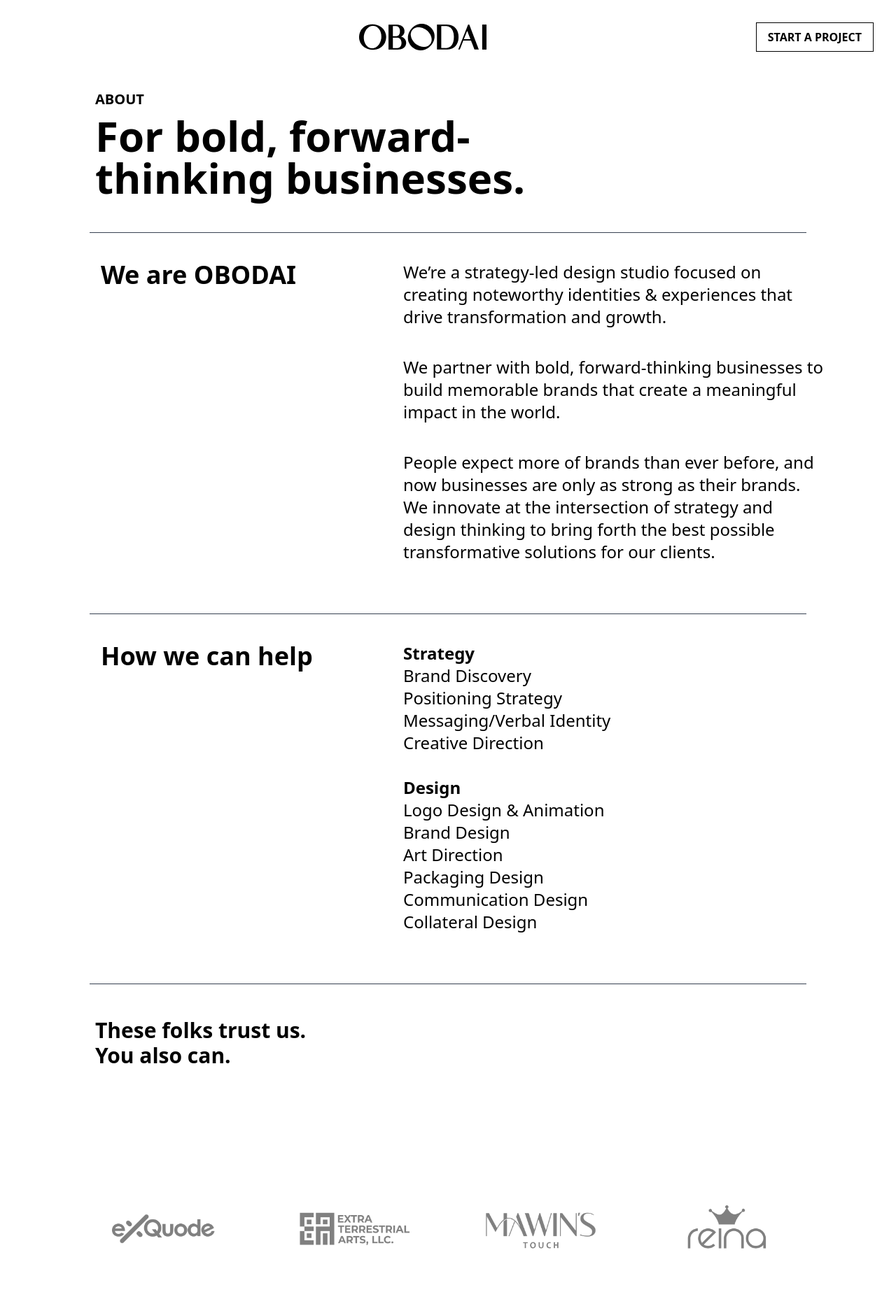
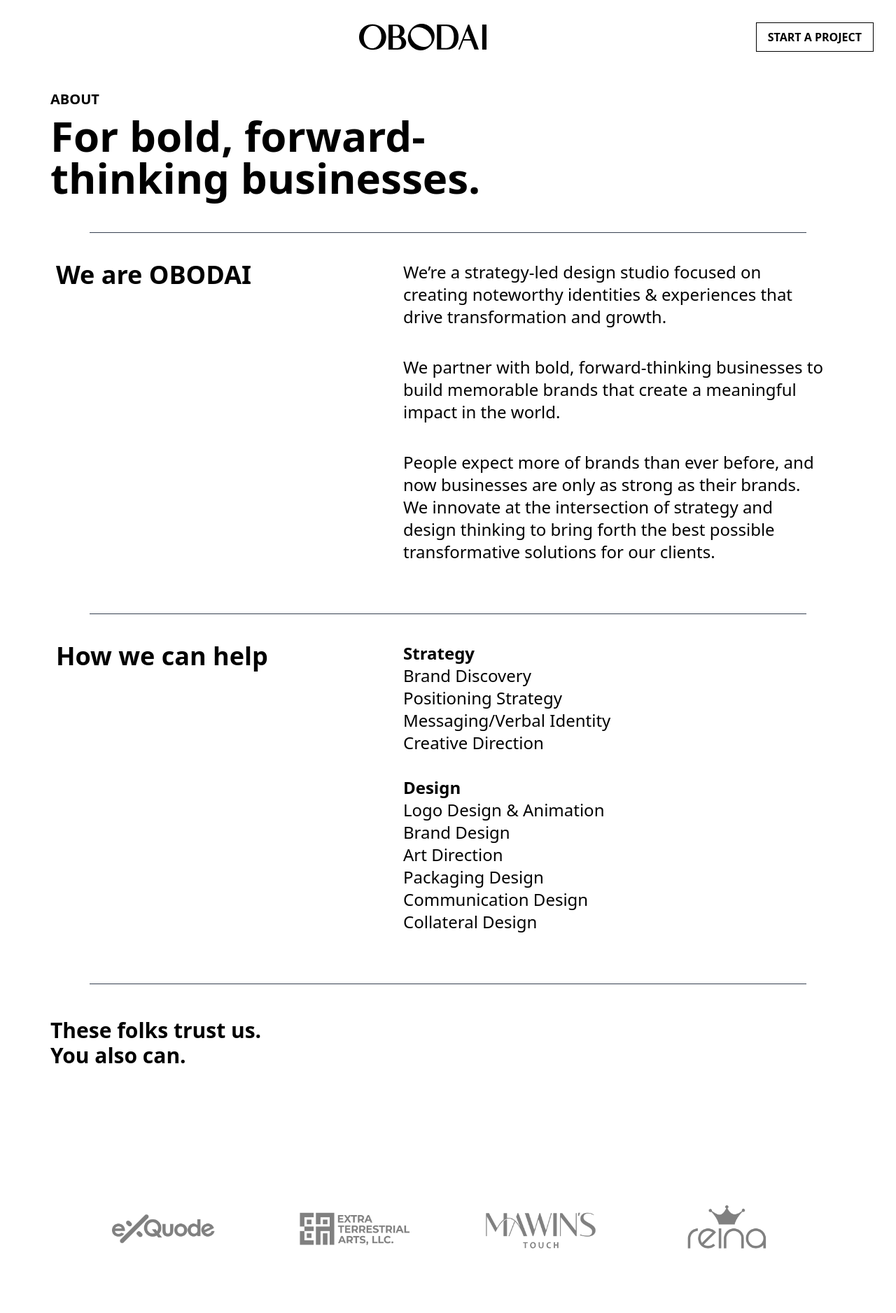
Before and after one commit to 4eug/Obodai-s-Website, a Next.js app: page /about in a window 1280 px wide. Shown: the top 1877 px of the page at 70% size. Built offline with nearby package versions, Linux system fonts and the light colour scheme.

Commit message:
Padding reduction

```diff
--- a/components/About/About.jsx
+++ b/components/About/About.jsx
@@ -4,7 +4,7 @@ import React, {useState} from "react";
 const AboutHead = (props) => {
   return (
     <div name="home" className="w-full h-full flex flex-col justify-between ">
-      <div className="grid md:grid-cols-1 max-w-auto ml-2 md:ml-32 mt-16 md:mt-24">
+      <div className="grid md:grid-cols-1 max-w-auto ml-2 md:ml-16 mt-16 md:mt-24">
         <div
           className="flex flex-col justify-center md:items-start 2xl:pl-2 2xl:mb-2 w-full px-2 py-8 "
         >
--- a/components/About/Help.jsx
+++ b/components/About/Help.jsx
@@ -2,7 +2,7 @@ const Help = () => {
     return (
         <div className='w-full flex items-start mt-10 justify-center flex-wrap pb-4 sm:pb-10 md:pb-12 lg:pb-16 px-4 lg:pl-10'>
           <div className='w-full sm:w-1/3 pb-8 sm:pb-0 sm:pl-0 lg:pl-10'>
-            <h1 className='ml-0 md:ml-16 text-left text-3xl lg:text-4xl font-bold leading-snug'>
+            <h1 className='ml-0 md:ml-0 text-left text-3xl lg:text-4xl font-bold leading-snug'>
             How we can help
             </h1>
           </div>
--- a/components/About/What-we-are.jsx
+++ b/components/About/What-we-are.jsx
@@ -2,7 +2,7 @@ const WhatWeAre = () => {
     return (
         <div className='w-full flex items-start mt-10 justify-center flex-wrap pb-4 sm:pb-10 md:pb-12 lg:pb-16 px-4 lg:pl-10'>
           <div className='w-full sm:w-1/3 pb-8 sm:pb-0 sm:pl-0 lg:pl-10'>
-            <h1 className='ml-0 md:ml-16 text-left text-3xl lg:text-4xl font-bold leading-snug'>
+            <h1 className='ml-0 md:ml-0 text-left text-3xl lg:text-4xl font-bold leading-snug'>
             We are OBODAI
             </h1>
           </div>
--- a/components/Brands/Brands.jsx
+++ b/components/Brands/Brands.jsx
@@ -5,7 +5,7 @@ import Image from 'next/image';
 const Brands = () => {
   return (
     <div name="home" className="w-full h-full flex flex-col justify-between ">
-      <div className="grid md:grid-cols-1 max-w-auto ml-2 md:ml-32 mt-8 md:mt-10">
+      <div className="grid md:grid-cols-1 max-w-auto ml-2 md:ml-16 mt-8 md:mt-10">
         <div
           className="flex flex-col justify-center md:items-start 2xl:pl-4 2xl:mb-2 mb:mb-12 w-full px-2 "
         >
```
